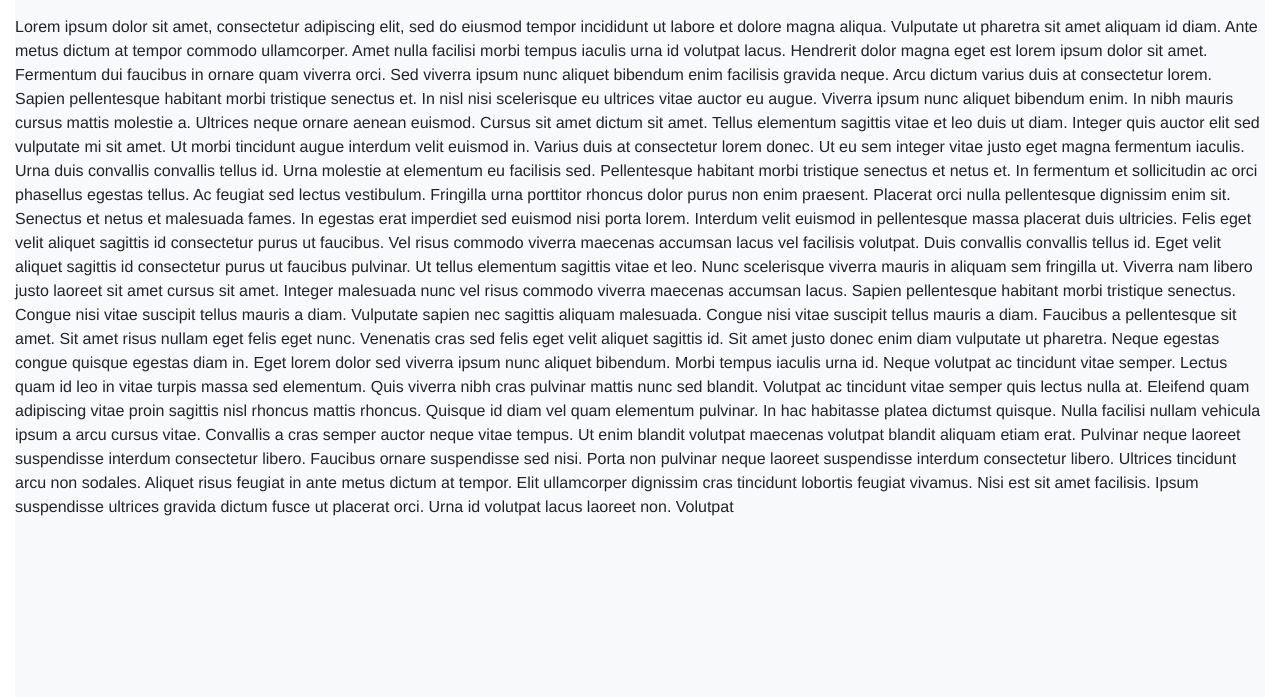
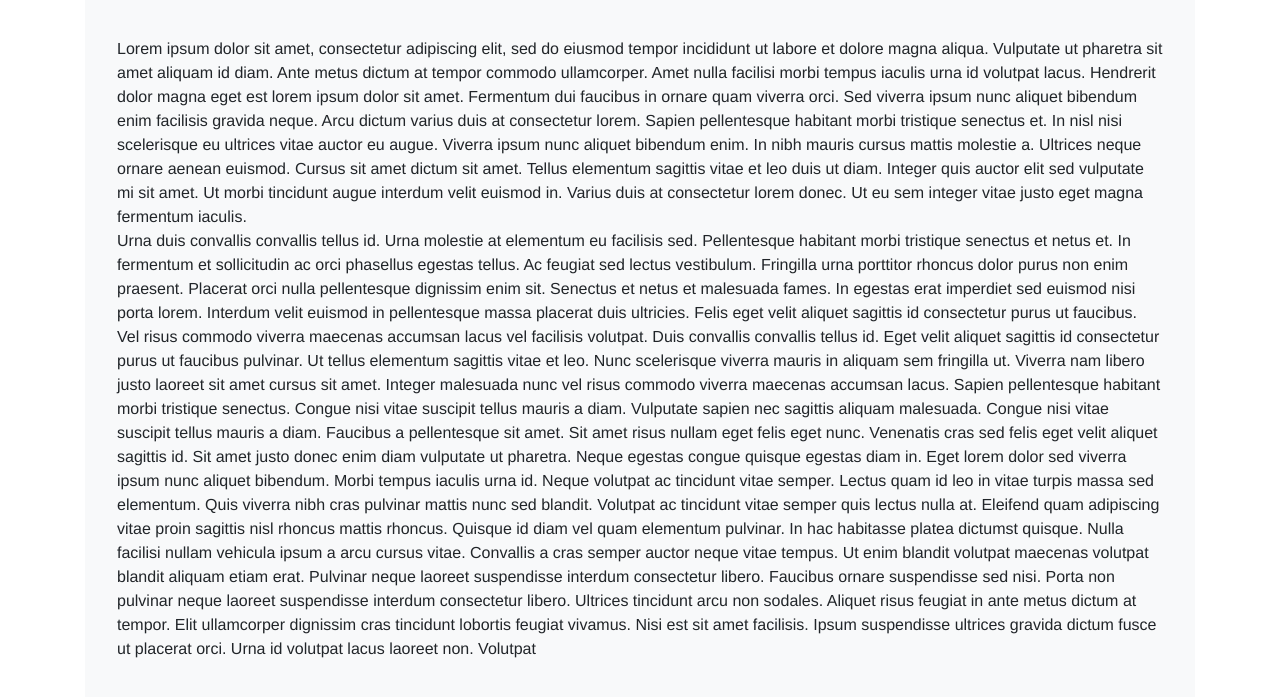
Before and after one commit to laura-abowd/module3-solution, a plain HTML site: page index.html in a window 1280 px wide. Shown: the part 245-942 px from the top of the page. Drawn offline with nearby package versions, Linux system fonts and the light colour scheme.

Commit message:
added padding to p element

```diff
--- a/index.html
+++ b/index.html
@@ -27,7 +27,7 @@
     </ul>
   </div>
 </nav>
-<div class="container-fluid">
+<div class="container">
   <section>
     <header><h1 class="text-center">Our Menu</h1></header>
   </section>
--- a/styles.css
+++ b/styles.css
@@ -18,7 +18,6 @@ header {
   height: 1000px;
 }
 
-
 .menu-container p {
-  margin-top: 18px;
+  padding: 32px;
 }
```
